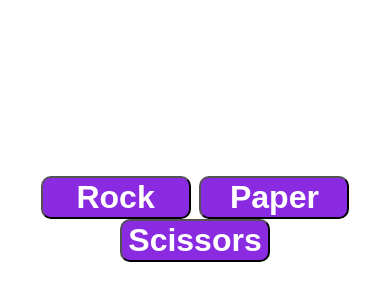
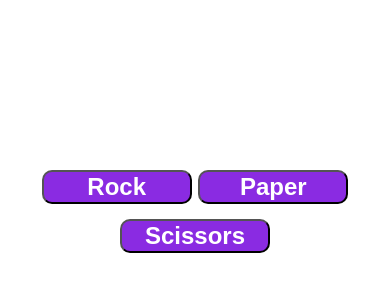
Before and after one commit to minnuss/RockPaperScissors, a plain HTML site: page index.html in a window 390 px wide. Shown: the part 20-320 px from the top of the page. Drawn offline with Linux system fonts and the light colour scheme.

Commit message:
Add files via upload

```diff
--- a/style.css
+++ b/style.css
@@ -16,6 +16,7 @@ body {
 }
 
 .winMsg {
+    text-align: center;
     font-weight: 700;
     font-size: 2.5rem;
 }
@@ -33,6 +34,7 @@ body {
     border-radius: 10px;
     outline: none;
     transition: background-color 0.3s ease-in-out, transform 0.1s ease-in-out;
+    margin-bottom: 15px;
 }
 
 .btn:hover {
@@ -42,3 +44,18 @@ body {
 .btn:active {
     transform: scale(0.95);
 }
+
+@media (max-width: 1020px) {
+
+    body {
+        font-size: 1.5rem;
+    }
+
+    .selected {
+        font-size: 1rem;
+    }
+
+    .btn {
+        font-size: 1.5rem;
+    }
+}
```
